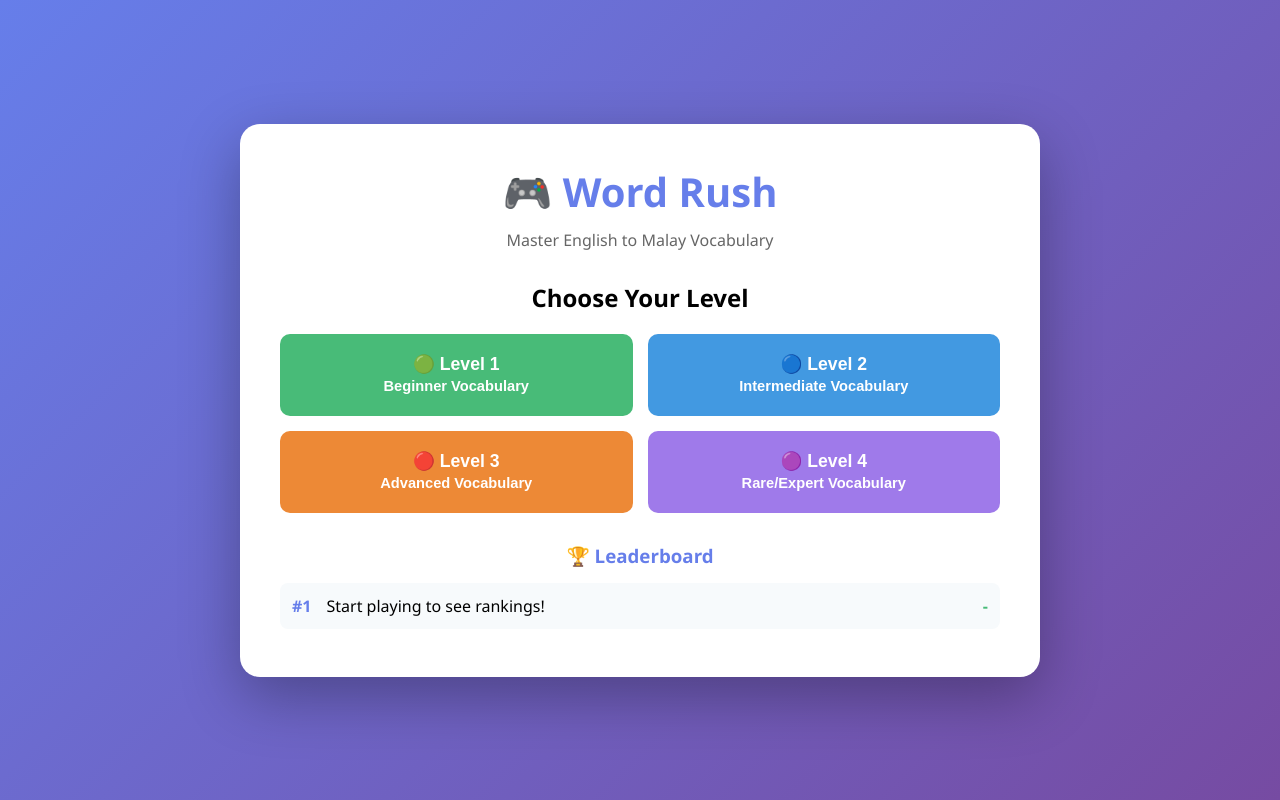
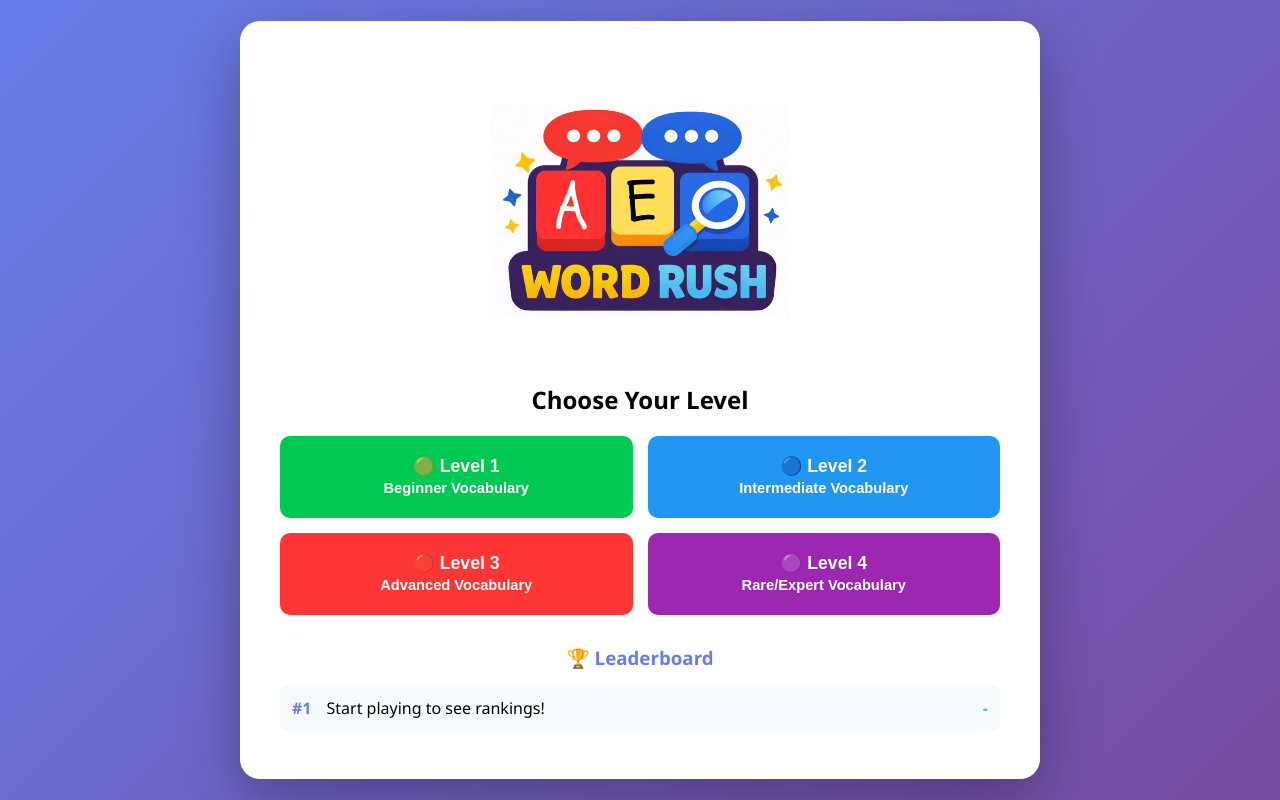
Before and after one commit to Lanza00/wordRush, a plain HTML site: page index.html in a window 1280 px wide. Drawn offline with Linux system fonts and the light colour scheme.

Commit message:
latest commit

```diff
--- a/index.html
+++ b/index.html
@@ -70,22 +70,22 @@
         }
 
         .btn-level1 {
-            background: #48bb78;
+            background: #00C853;
             color: white;
         }
 
         .btn-level2 {
-            background: #4299e1;
+            background: #2196F3;
             color: white;
         }
 
         .btn-level3 {
-            background: #ed8936;
+            background: #ff0000c9;
             color: white;
         }
 
         .btn-level4 {
-            background: #9f7aea;
+            background: #9C27B0;
             color: white;
         }
 
@@ -812,8 +812,7 @@
 
 <body>
     <div class="container">
-        <h1>🎮 Word Rush</h1>
-        <p class="subtitle">Master English to Malay Vocabulary</p>
+        <h1><img src="logo.jpeg" alt="Word Rush" style="max-width: 300px; height: auto;"></h1>
 
         <!-- Start Screen -->
         <div id="startScreen" class="screen active">
```
Also changed, not shown: logo.jpeg (added).
